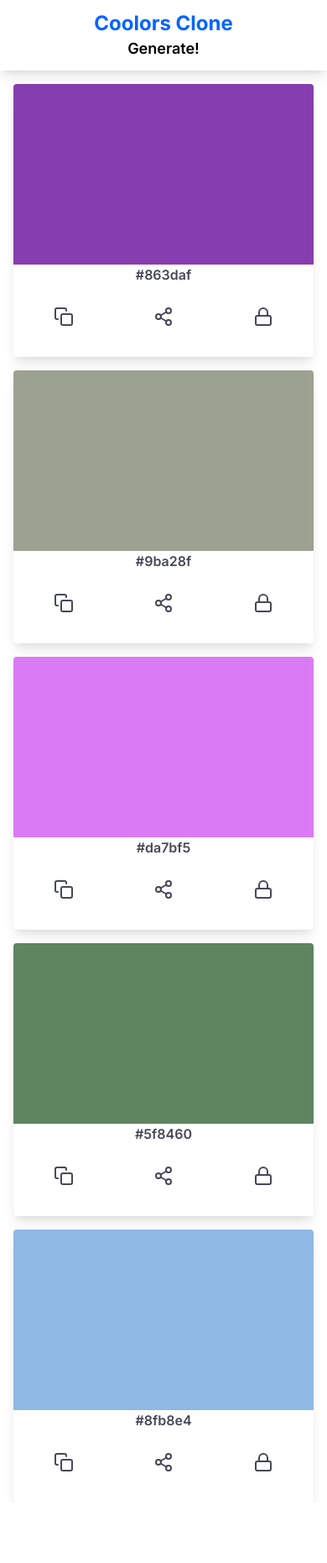
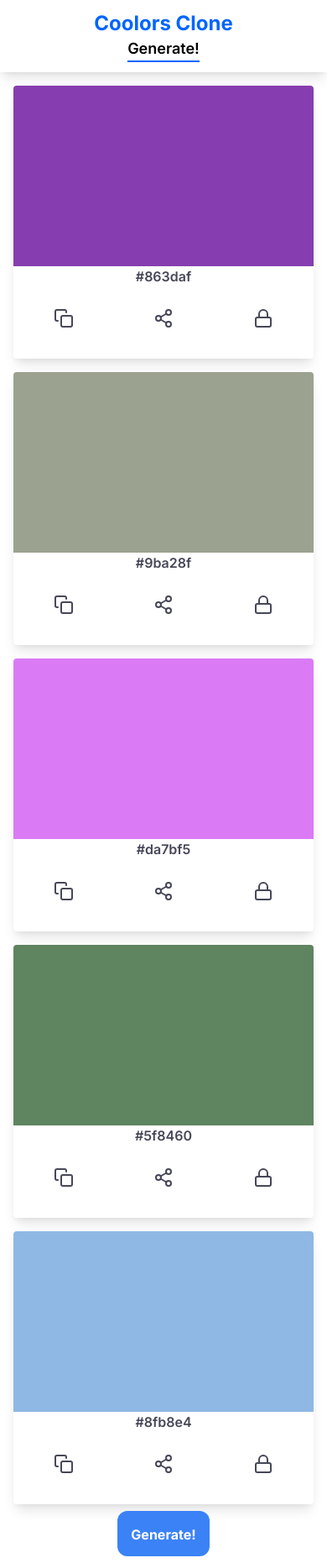
Before and after one commit to nisargkavi/coolors-clone, a Next.js app: page /palette/863daf-9ba28f-da7bf5-5f8460-8fb8e4 in a window 390 px wide. Shown: the whole page at 84% size. Before the commit the page ends 1789 px from the top, so only its background shows below. Built offline with nearby package versions, Linux system fonts and the light colour scheme.

Commit message:
Fix Mobile Jerk Issue , Also Implemented AppContext For Further Use
Updated HEX Code Generation , Also Made Responsive Button with dynamic function

```diff
--- /dev/null
+++ b/src/app/components/Context.jsx
@@ -0,0 +1,42 @@
+"use client";
+import React,{useState,useEffect,useContext} from "react";
+import generateHex from "@/app/generate/page";
+
+const AppContext = React.createContext();
+
+const AppProvider = ({children}) => {
+
+    // const [randomColorPalette,setRandomColorPalette] = useState(generateHex());
+    const [windowSize, setWindowSize] = useState({
+        width: 1920,
+        height: 1920,
+    });
+    useEffect(() => {
+        function handleResize() {
+            setWindowSize({
+              width: window.innerWidth,
+              height: window.innerHeight,
+            });
+        }
+        window.addEventListener("resize", handleResize);
+        handleResize();
+
+        return () => window.removeEventListener("resize", handleResize);
+    }, []);
+
+    return (
+        <AppContext.Provider
+        value={{
+            windowSize
+        }}>
+            {children}
+        </AppContext.Provider>
+    )
+}
+
+
+export const useGlobalContext = () => {
+    return useContext(AppContext);
+};
+
+export { AppContext, AppProvider };
--- a/src/app/components/LinkTo.jsx
+++ b/src/app/components/LinkTo.jsx
@@ -1,8 +1,8 @@
 import Link from 'next/link'
-import generateHex from '@/app/utils/generateHex'
+import generateHex from '@/app/generate/page'
 
 const LinkTo = ({propContent}) => {
-    const randomColorString = generateHex();
+    // const randomColorString = generateHex();
     return (
         <div>
             <Link href={`/palette/${randomColorString}`}>
--- a/src/app/components/Navbar.jsx
+++ b/src/app/components/Navbar.jsx
@@ -1,12 +1,13 @@
-// "use client";
+"use client";
 import Link from 'next/link'
-// import { usePathname } from 'next/navigation'
+import { usePathname } from 'next/navigation'
+// import { useGlobalContext } from '@/app/components/Context';
 // import LinkTo from '@/app/components/LinkTo';
-import generateHex from '@/app/utils/generateHex'
+// import generateHex from '@/app/utils/generateHex'
 
-const Navbar = () => {
-    // const pathname = usePathname();
-    const randomColorString = generateHex();
+const Navbar = ({generateOnButton}) => {
+    const pathname = usePathname();
+    // const { randomColorPalette } = useGlobalContext();
     return (
         <div className='flex sm:flex-row flex-col justify-between items-center py-3 sm:px-20 px-10 shadow-lg'>
             <Link href='/'>
@@ -16,10 +17,14 @@
                 {/* <p className='hover:border-b-2 border-[#0165fe] cursor-pointer'>My Colors</p> */}
                 {/* <div className='bg-[#ECECEC] mx-3 w-[1px] h-12'></div> */}
                 {/* <LinkTo propContent={<p className={`${ pathname.includes('/palette/') ? 'border-b-2':'hover:border-b-2' } border-[#0165fe] cursor-pointer`}>Generate!</p>} /> */}
-                <Link href={`/palette/${randomColorString}`}>
-                    {/* <p className={`${ pathname.includes('/palette/') ? 'border-b-2':'hover:border-b-2' } border-[#0165fe] cursor-pointer`}>Generate!</p> */}
-                    <p className={`hover:border-b-2 border-[#0165fe] cursor-pointer`}>Generate!</p>
+                { pathname.includes('/palette/') ?
+                <p onClick={() => generateOnButton()} className={`${ pathname.includes('/palette/') ? 'border-b-2':'hover:border-b-2' } border-[#0165fe] cursor-pointer`}>Generate!</p>
+                :
+                <Link href={'/generate'}>
+                    <p className={`${ pathname.includes('/palette/') ? 'border-b-2':'hover:border-b-2' } border-[#0165fe] cursor-pointer`}>Generate!</p>
                 </Link>
+                }
+
             </div>
         </div>
     )
--- /dev/null
+++ b/src/app/generate/page.jsx
@@ -0,0 +1,36 @@
+"use client";
+import React, { useEffect } from 'react'
+import { useRouter } from "next/navigation";
+
+export const metadata = {
+  title: 'Generating...',
+  description: 'Generating...',
+}
+
+const Generate = () => {
+  const router = useRouter();
+  const generateRandomColorString = () => {
+    let s = "";
+    for (let i = 0; i < 5; i++) {
+      let randomColor = Math.floor(Math.random() * 16777215).toString(16);
+      randomColor = randomColor.padStart(6, '0');
+      s += (randomColor + "-");
+    }
+    s = s.substring(0, s.length - 1);
+    router.push(`/palette/${s}`);
+  }
+
+  useEffect(() => {
+    console.log('here');
+    generateRandomColorString()
+  }, [])
+
+
+  return (
+    <>
+      <div>Generating Colors...</div>
+    </>
+  )
+}
+
+export default Generate
--- a/src/app/layout.js
+++ b/src/app/layout.js
@@ -1,14 +1,17 @@
 import './globals.css'
 import { Inter } from 'next/font/google'
+import { AppProvider } from '@/app/components/Context'
 
 const inter = Inter({ subsets: ['latin'] })
 
 export default function RootLayout({ children }) {
   return (
+    <AppProvider>
     <html lang="en">
       <body className={inter.className}>
         {children}
       </body>
     </html>
+    </AppProvider>
   )
 }
--- a/src/app/page.jsx
+++ b/src/app/page.jsx
@@ -2,7 +2,8 @@
 import Footer from "@/app/components/Footer";
 import Image from "next/image";
 import Link from "next/link";
-import generateHex from "@/app/utils/generateHex";
+// import generateHex from "@/app/utils/generateHex";
+// import { useGlobalContext } from "@/app/components/Context";
 
 export const metadata = {
   title: 'Coolors.co Next.js',
@@ -10,7 +11,8 @@
 }
 
 export default function Home() {
-  const randomColorString = generateHex();
+  // const randomColorString = generateHex();
+  // const { randomColorPalette } = useGlobalContext();
   return (
     <>
       <Navbar />
@@ -23,7 +25,7 @@
             Craft your ideal palette or draw inspiration from a myriad of exquisite color schemes.
           </p>
           <div>
-            <Link href={`/palette/${randomColorString}`}>
+            <Link href={`/generate`}>
               <p className="bg-[#0165fe] transition duration-150 hover:scale-105 .hover:shadow-lg text-white text-center font-semibold px-20 py-3 text-xl rounded-xl cursor-pointer">
                 Generate!
               </p>
--- a/src/app/palette/[colorslug]/page.js
+++ b/src/app/palette/[colorslug]/page.jsx
@@ -1,19 +1,36 @@
 "use client";
 import React, { useState, useEffect } from "react";
-import { useRouter } from "next/navigation";
+// import { useRouter } from "next/navigation";
 import Navbar from "@/app/components/Navbar";
 import toast, { Toaster } from "react-hot-toast";
 import { FiCopy, FiLock, FiShare2 } from "react-icons/fi";
-import useWindowDimensions from '@/app/utils/useWindowDimensions'
 import styles from "@/app/palette/[colorslug]/palette.module.css";
-import generateHex from "@/app/utils/generateHex";
+import { useGlobalContext } from "@/app/components/Context";
+
+const generateRandomColorString = () => {
+  let s = ""
+  for (let i = 0; i < 5; i++) {
+    let randomColor = Math.floor(Math.random() * 16777215).toString(16)
+    s += (randomColor + "-")
+  }
+  s = s.substring(0, s.length - 1)
+  return s;
+}
 
 const Page = ({ params }) => {
-  const router = useRouter();
+  // const router = useRouter();
   const colorslug = params.colorslug;
   const colorSlugArray = colorslug.split("-");
   const [colours, setColours] = useState(colorSlugArray);
-  const { width } = useWindowDimensions();
+  const { windowSize } = useGlobalContext();
+  const width = windowSize.width;
+
+  const generateOnButton = () => {
+    toast.dismiss();
+    const newColours = generateRandomColorString().split("-");
+    setColours(newColours);
+    history.pushState({}, null, window.location.href.split("/")[0] + "/palette/" + newColours.join("-"));
+  };
 
   useEffect(() => {
     const generateOnSpace = function (ev) {
@@ -21,9 +38,10 @@
       if (code === 32) {
         ev.preventDefault();
         toast.dismiss();
-        router.push(`/palette/${generateHex()}`);
-        // const newColours = generateHex().split("-");
-        // setColours(newColours);
+        // router.push(`/palette/${generateRandomColorString()}`);
+        const newColours = generateRandomColorString().split("-");
+        setColours(newColours);
+        history.pushState({}, null, window.location.href.split("/")[0] + "/palette/" + newColours.join("-"));
       }
     };
 
@@ -47,7 +65,7 @@
   return (
     <>
       <Toaster position="bottom-left" reverseOrder={false} />
-      <Navbar/>
+      <Navbar generateOnButton={generateOnButton}/>
       <div className={styles.appContainerWrapper}>
         <div className={`${styles.coloursGrid} grid ${width > 800 ? `grid-flow-col grid-cols-${colours.length}` : `grid-flow-row grid-row-${colours.length}`} gap-4 mb-5`}>
           {colours &&
@@ -76,6 +94,13 @@
             Press "Space" to generate new colours
           </p>
         }
+        {width<800 &&
+          <div className="flex justify-center h-[70px]">
+            <button onClick={() => generateOnButton()} className="bg-blue-500 hover:bg-blue-700 my-2 p-4 text-white font-bold rounded-xl">
+              Generate!
+            </button>
+          </div>
+        }
       </div>
     </>
   );
--- a/src/app/palette/[colorslug]/palette.module.css
+++ b/src/app/palette/[colorslug]/palette.module.css
@@ -1,7 +1,7 @@
 .appContainerWrapper {
   display: grid;
   grid-template-rows: auto 100px;
-  height: calc(100vh - 90px);
+  height: calc(100vh - 56px);
 }
 
 .helperText {
--- a/src/app/utils/generateHex.jsx
+++ /dev/null
@@ -1,11 +0,0 @@
-function generateHex() {
-  let s = ""
-  for (let i = 0; i < 5; i++) {
-    let randomColor = Math.floor(Math.random() * 16777215).toString(16)
-    s += (randomColor + "-")
-  }
-  s = s.substring(0, s.length - 1)
-  return s;
-}
-
-export default generateHex;
--- a/src/app/utils/useWindowDimensions.jsx
+++ b/src/app/utils/useWindowDimensions.jsx
@@ -33,8 +33,8 @@
 
 export default function useWindowDimensions() {
     const [windowSize, setWindowSize] = useState({
-        width: 1920,
-        height: 1920,
+      width: 1920,
+      height: 1920,
     });
     useEffect(() => {
         function handleResize() {
```
Also changed, not shown: src/app/palette/page.jsx (renamed from src/app/palette/page.js).
